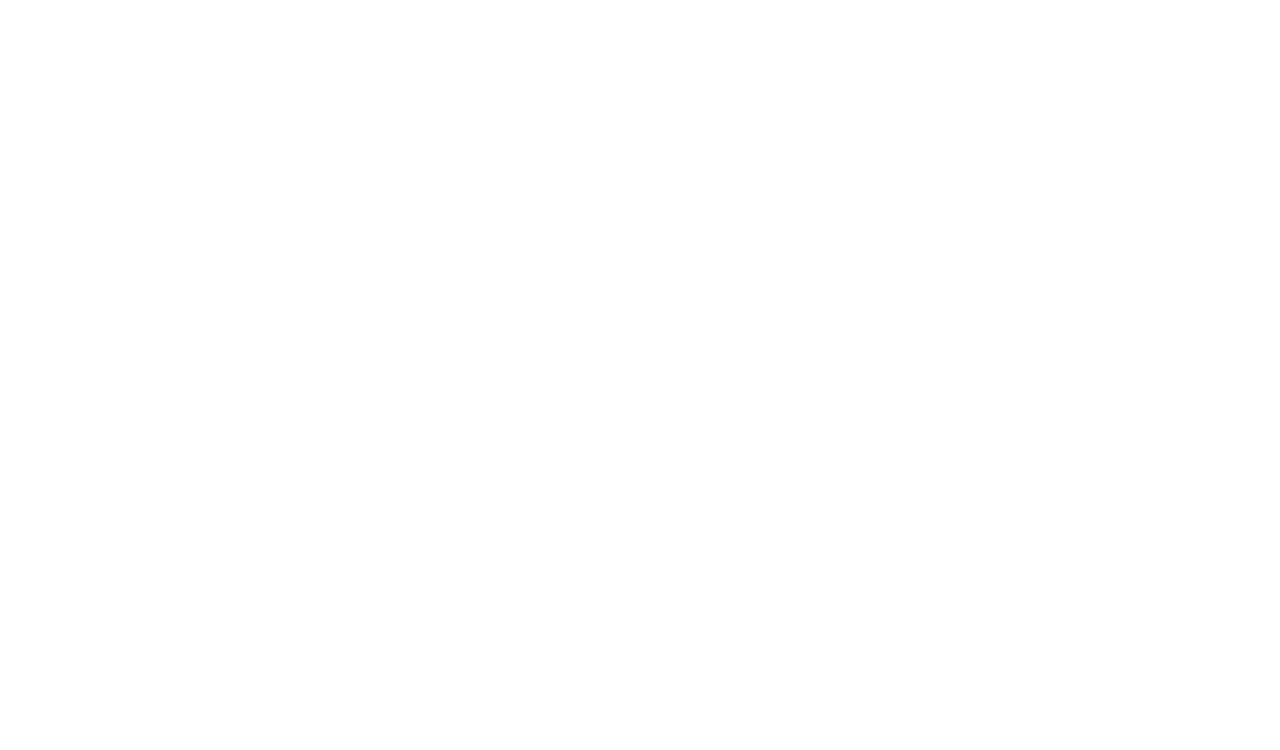
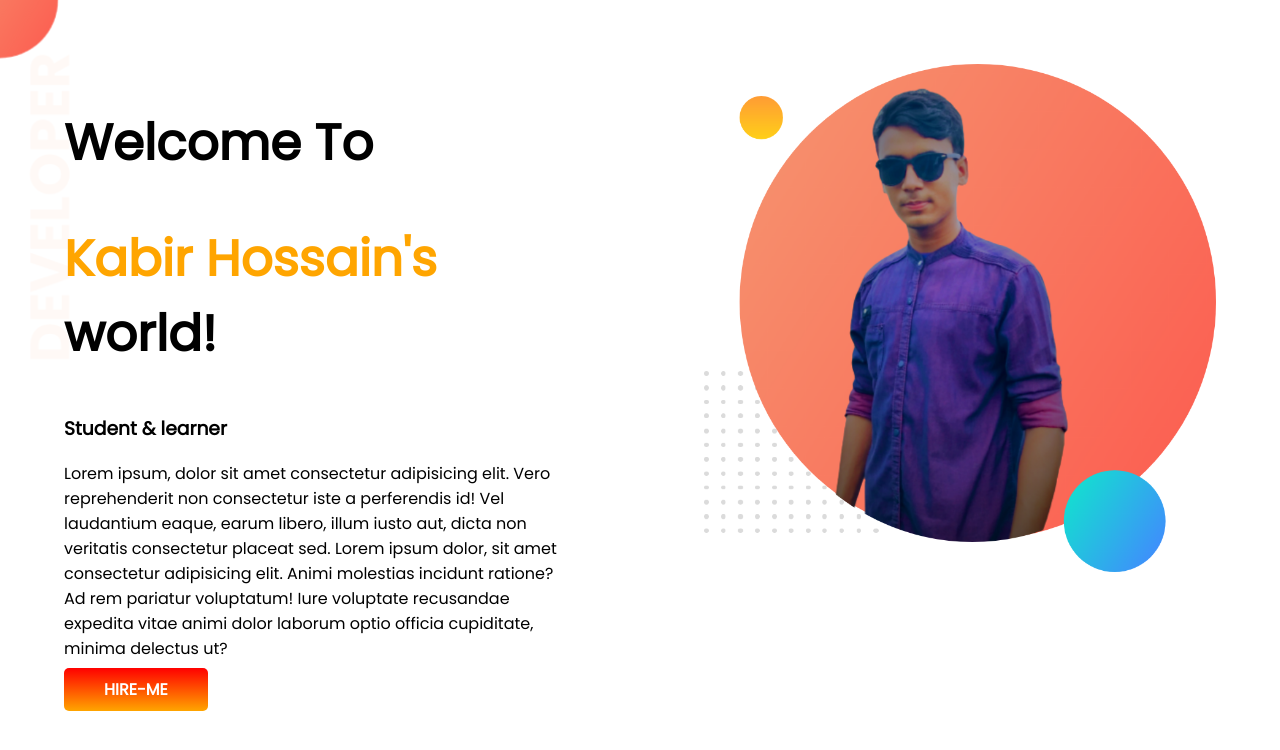
Before and after one commit to Kabir8809/Developer-portfolio, a plain HTML site: page index.html in a window 1280 px wide. Drawn offline with Linux system fonts and the light colour scheme.

Commit message:
top banner added

```diff
--- a/index.html
+++ b/index.html
@@ -5,10 +5,24 @@
     <meta http-equiv="X-UA-Compatible" content="IE=edge">
     <meta name="viewport" content="width=device-width, initial-scale=1.0">
     <title>Kabir's Portfolio</title>
+    <link rel="preconnect" href="https://fonts.googleapis.com">
+    <link rel="preconnect" href="https://fonts.gstatic.com" crossorigin>
+    <link href="https://fonts.googleapis.com/css2?family=Poppins&display=swap" rel="stylesheet">
     <link rel="stylesheet" href="style.css">
 
 </head>
 <body>
-
-</body>
+    <section class="top-banner">
+        <div class="half-width">
+            <h1>Welcome To </h1>
+            <h1><span class="orange-color">Kabir Hossain's</span> world!</h1>
+            <h3>Student & learner</h3>
+            <p>Lorem ipsum, dolor sit amet consectetur adipisicing elit. Vero reprehenderit non consectetur iste a perferendis id! Vel laudantium eaque, earum libero, illum iusto aut, dicta non veritatis consectetur placeat sed. Lorem ipsum dolor, sit amet consectetur adipisicing elit. Animi molestias incidunt ratione? Ad rem pariatur voluptatum! Iure voluptate recusandae expedita vitae animi dolor laborum optio officia cupiditate, minima delectus ut? </p>
+            <a class="link-button" target="blank" href="https://www.facebook.com/profile.php?id=100051931939245">HIRE-ME</a>
+        </div>
+        <div class="half-width">
+            <img src="/images/Kabir-pocture-bg.png" alt="">
+        </div>
+    </section>
+ </body>
 </html>
--- a/style.css
+++ b/style.css
@@ -0,0 +1,32 @@
+body{
+    font-family: 'Poppins', sans-serif;
+    margin: 0%;
+}
+h1{
+    font-size: 50px;
+}
+.orange-color{
+    color: orange;
+}
+section{
+    display: flex;
+}
+.half-width{
+    width: 50%;
+    padding: 5%;
+}
+.half-width img{
+    width: 100%;
+}
+.link-button{
+    text-decoration: none;
+    padding: 10px 40px;
+    background-image: linear-gradient(red,orange);
+    border-radius: 5px;
+    color: white;
+    font-weight: 700;
+}
+.top-banner{
+    background-image: url(/images/top-banner.png);
+    background-repeat: no-repeat;
+}
```
Also changed, not shown: images/Kabir-pocture-bg.png (added), images/dream-bg.png (added), images/exp-bg.png (added), images/jhankar.png (added), images/jhankar2.png (added), images/my-bg.png (added), images/my-bg2.png (added), images/top-banner.png (added), showOff/IMG_20210721_112848-removebg-preview.png (added), showOff/IMG_20210721_112848.jpg (added), 7 other files.
